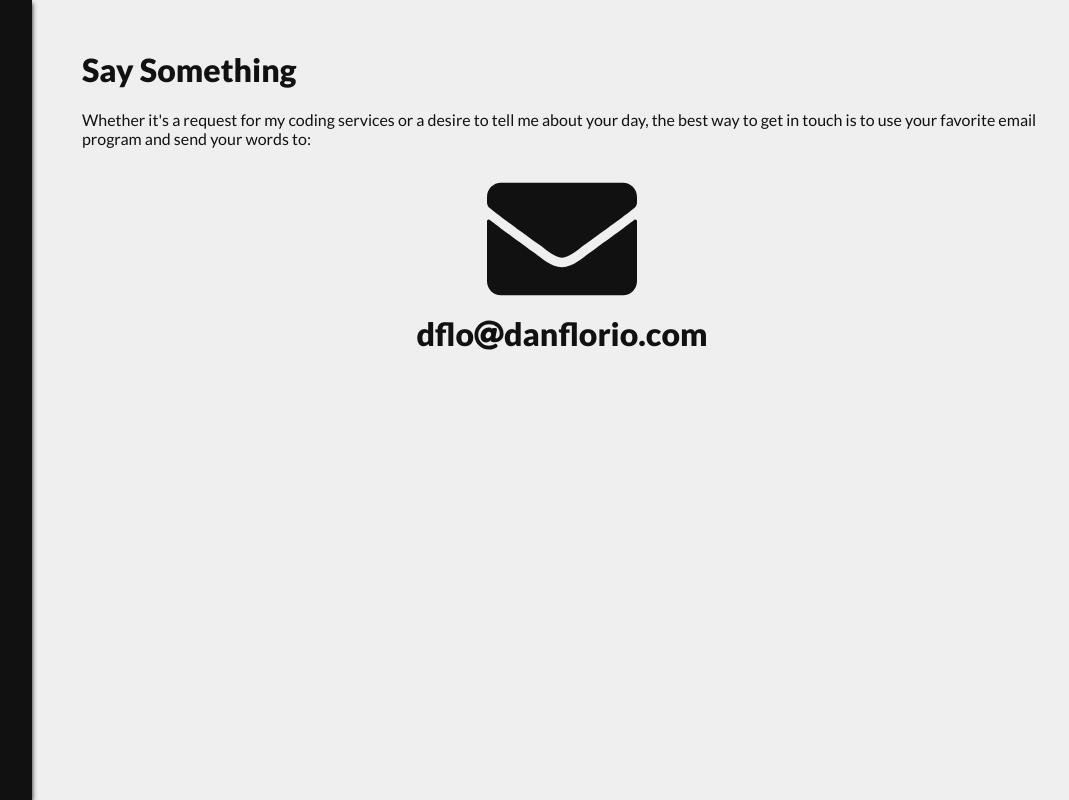
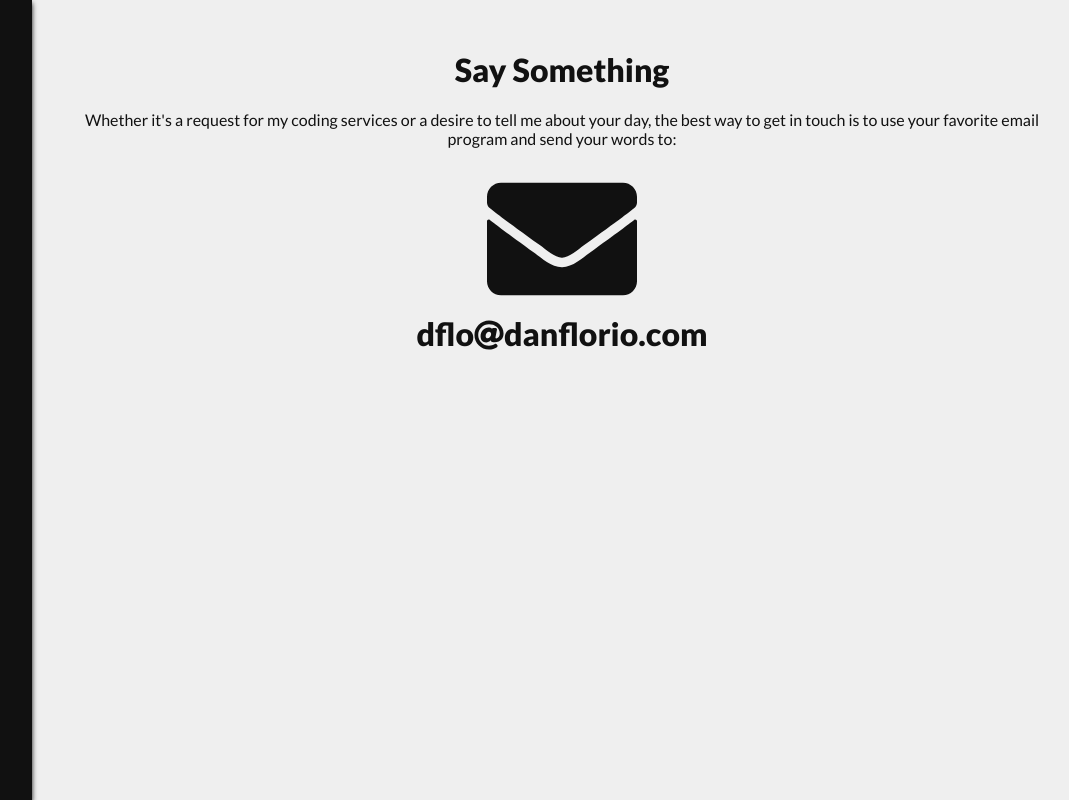
Before and after one commit to djflorio/dan-florio-site, a React (Create React App) app: page /contact in a window 1280 px wide. Shown: the whole page, without its empty margins (188-1257 px from the left). Built offline with nearby package versions, Linux system fonts and the light colour scheme.

Commit message:
contact page center if too wide

```diff
--- a/src/pages/contact/ContactPage.css
+++ b/src/pages/contact/ContactPage.css
@@ -43,3 +43,9 @@
     padding: 30px;
   }
 }
+
+@media (min-width: 1200px) {
+  .contact {
+    text-align: center;
+  }
+}
```
